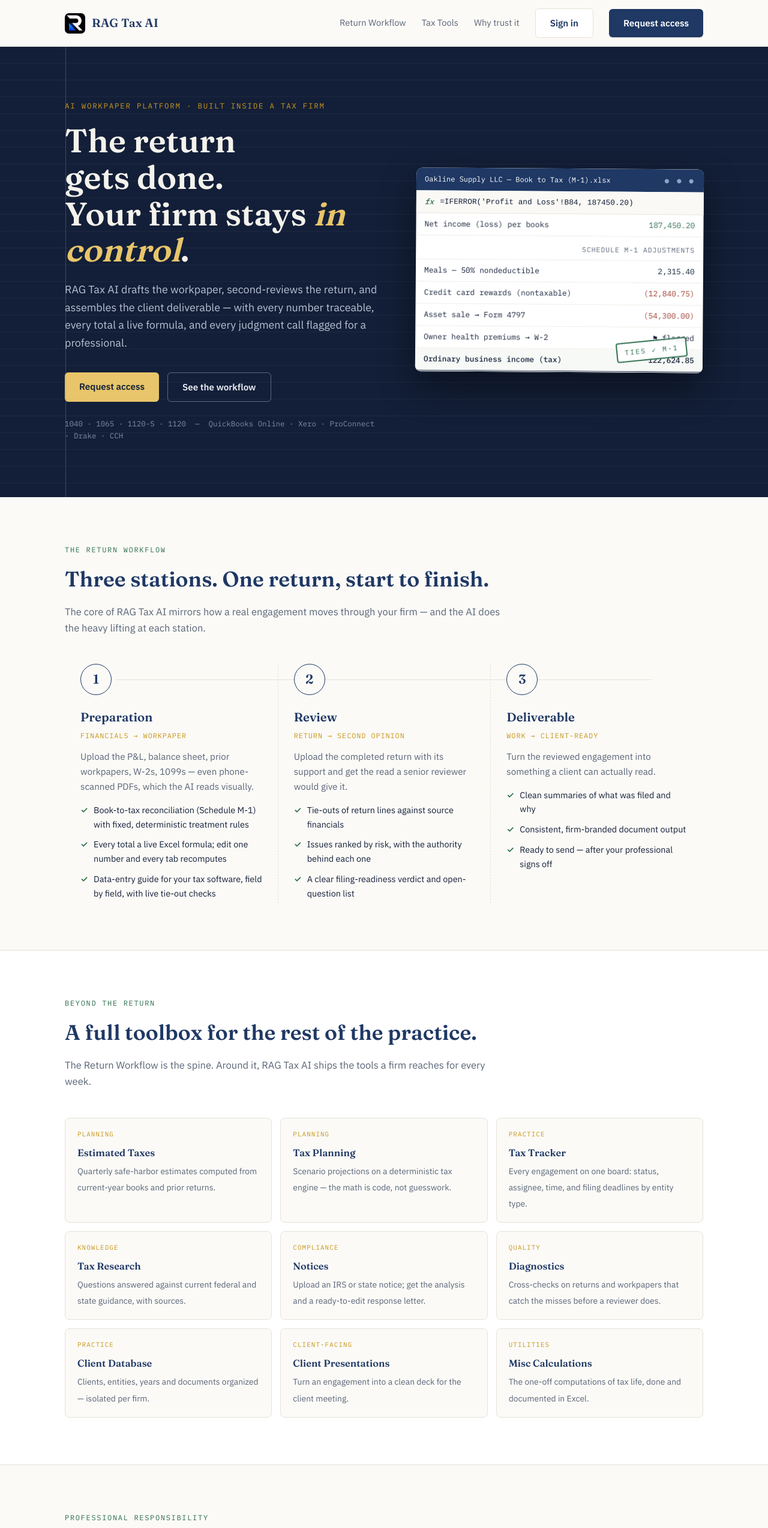
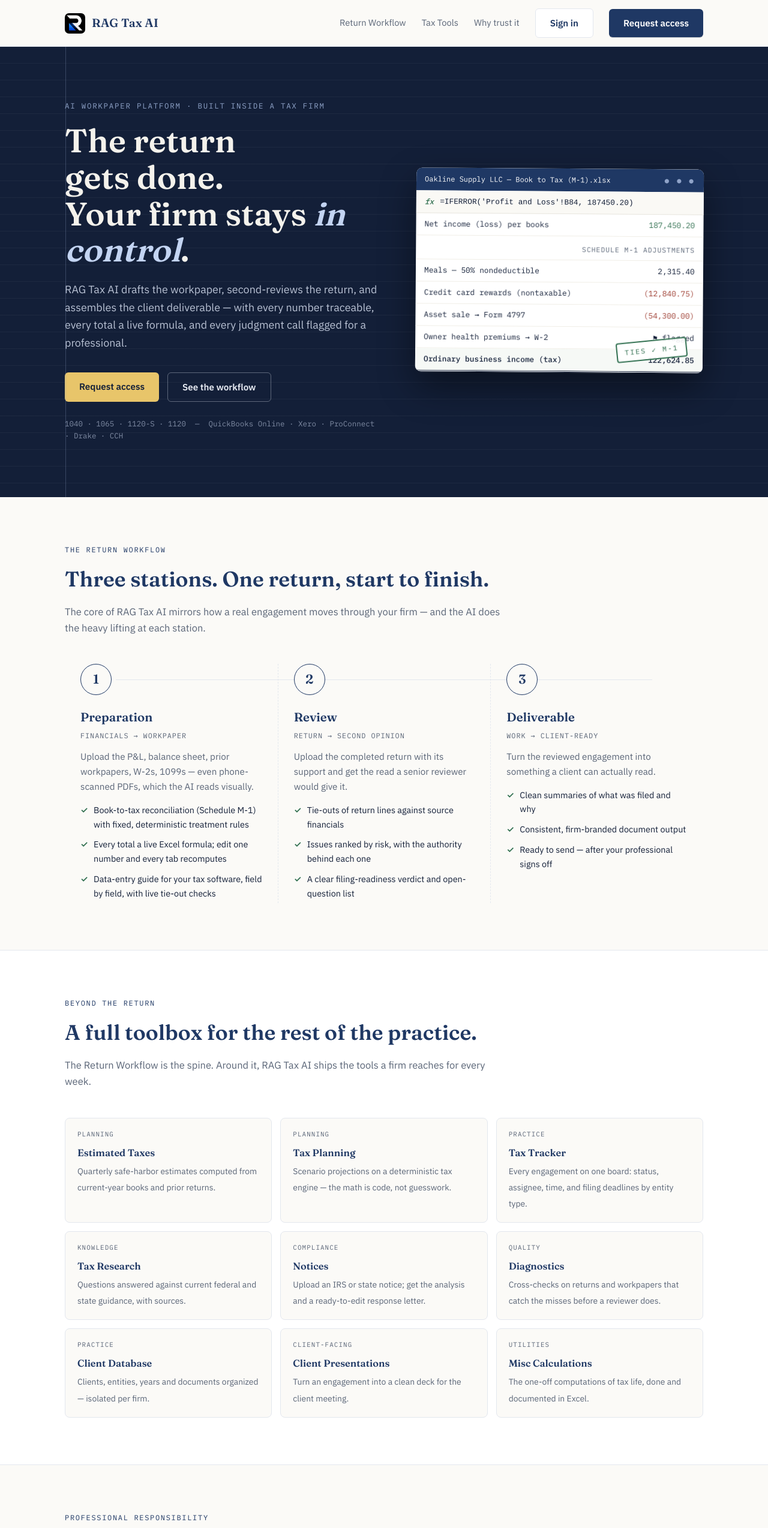
Before and after one commit to AugustoGiorgi/RAG2, a website: page landing.html in a window 1280 px wide. Shown: the top 2548 px of the page at 60% size. Drawn offline with Linux system fonts and the light colour scheme.

Commit message:
Landing: paleta final por pedido de Rama — azul + blancos/grises; amarillo SOLO en botones de accion
Base navy/tinta con anotaciones en steel blue y grises; el dorado queda exclusivamente en
los botones Request access (hero y CTA). Kickers/tags/numeros de paso/bordes en navy/slate.
Verde solo semantico dentro del workpaper mock (celdas vivas, sello TIES, checks).

Co-Authored-By: Claude Opus 4.8 <noreply@anthropic.com>

```diff
--- a/landing.html
+++ b/landing.html
@@ -12,11 +12,12 @@
   :root{
     --ink:#131f38;        /* deep ink navy — hero ground */
     --paper:#fbfaf7;      /* warm paper — page ground */
-    --navy:#1f3864;       /* brand navy — headings, buttons */
-    --green:#2e6e4e;      /* ledger green — accent, ticks */
-    --gold:#c9971c;       /* pencil gold — small annotations */
+    --navy:#1f3864;       /* brand navy — headings, primary elements */
+    --green:#2e6e4e;      /* ledger green — ticks, live cells (semantic only) */
+    --gold:#e8c56a;       /* action gold — CTA buttons ONLY */
     --slate:#5a6577;      /* muted text */
-    --rule:#e6e2d8;       /* ledger rule lines */
+    --steel:#8fa3c8;      /* soft steel blue — annotations on dark */
+    --rule:#e3e7ee;       /* cool grey rule lines */
     --serif:"Fraunces",Georgia,serif;
     --sans:"IBM Plex Sans",-apple-system,"Segoe UI",sans-serif;
     --mono:"IBM Plex Mono",ui-monospace,Consolas,monospace;
@@ -25,8 +26,8 @@
   html{scroll-behavior:smooth}
   body{font-family:var(--sans);color:var(--ink);background:var(--paper);line-height:1.65;font-size:16.5px}
   .wrap{max-width:1120px;margin:0 auto;padding:0 28px}
-  a{color:var(--green)}
-  ::selection{background:#f3e3b8}
+  a{color:var(--navy)}
+  ::selection{background:#dbe4f5}
 
   /* ---------- header ---------- */
   header{position:sticky;top:0;z-index:20;background:rgba(251,250,247,.92);backdrop-filter:blur(8px);border-bottom:1px solid var(--rule)}
@@ -47,14 +48,14 @@
   .hero::before{content:"";position:absolute;inset:0;background:
     repeating-linear-gradient(to bottom,transparent 0 27px,rgba(255,255,255,.045) 27px 28px);
     pointer-events:none}
-  .hero::after{content:"";position:absolute;top:0;bottom:0;left:8.5%;width:1px;background:rgba(201,151,28,.35);pointer-events:none}
+  .hero::after{content:"";position:absolute;top:0;bottom:0;left:8.5%;width:1px;background:rgba(143,163,200,.3);pointer-events:none}
   .hero-grid{display:grid;grid-template-columns:1.05fr .95fr;gap:56px;align-items:center;padding-top:88px;padding-bottom:92px;position:relative}
-  .eyebrow{font-family:var(--mono);font-size:.78rem;letter-spacing:.14em;text-transform:uppercase;color:var(--gold);margin-bottom:18px}
+  .eyebrow{font-family:var(--mono);font-size:.78rem;letter-spacing:.14em;text-transform:uppercase;color:var(--steel);margin-bottom:18px}
   .hero h1{font-family:var(--serif);font-weight:600;font-size:clamp(2.1rem,4.6vw,3.4rem);line-height:1.12;text-wrap:balance;margin-bottom:20px}
-  .hero h1 em{font-style:italic;color:#e8c56a}
+  .hero h1 em{font-style:italic;color:#c3d4f2}
   .hero p.lede{font-size:1.12rem;color:#b9c2d4;max-width:33em;margin-bottom:34px}
   .hero .cta-row{display:flex;gap:14px;flex-wrap:wrap}
-  .hero .btn-gold{background:#e8c56a;color:var(--ink)}
+  .hero .btn-gold{background:var(--gold);color:var(--ink)}
   .hero .btn-line{color:#e9edf5;border:1px solid rgba(233,237,245,.35);background:transparent}
   .hero .foot{margin-top:26px;font-family:var(--mono);font-size:.78rem;color:#7f8ba3}
 
@@ -84,7 +85,7 @@
 
   /* ---------- sections ---------- */
   section{padding:78px 0}
-  .kicker{font-family:var(--mono);font-size:.75rem;letter-spacing:.14em;text-transform:uppercase;color:var(--green);margin-bottom:10px}
+  .kicker{font-family:var(--mono);font-size:.75rem;letter-spacing:.14em;text-transform:uppercase;color:var(--navy);margin-bottom:10px}
   h2{font-family:var(--serif);font-weight:600;font-size:clamp(1.6rem,3vw,2.2rem);color:var(--navy);text-wrap:balance;margin-bottom:12px}
   .sub{color:var(--slate);max-width:44em;margin-bottom:46px}
 
@@ -96,7 +97,7 @@
   .step .n{counter-increment:step;width:52px;height:52px;border-radius:50%;background:var(--paper);border:1.5px solid var(--navy);color:var(--navy);font-family:var(--serif);font-size:1.35rem;font-weight:600;display:flex;align-items:center;justify-content:center;margin-bottom:20px;position:relative;z-index:1}
   .step .n::before{content:counter(step)}
   .step h3{font-family:var(--serif);font-size:1.28rem;font-weight:600;color:var(--navy);margin-bottom:4px}
-  .step .tag{font-family:var(--mono);font-size:.74rem;color:var(--gold);letter-spacing:.08em;text-transform:uppercase;margin-bottom:12px}
+  .step .tag{font-family:var(--mono);font-size:.74rem;color:var(--slate);letter-spacing:.08em;text-transform:uppercase;margin-bottom:12px}
   .step p{color:var(--slate);font-size:.95rem;margin-bottom:10px}
   .step ul{list-style:none;margin-top:6px}
   .step li{font-size:.9rem;padding:5px 0 5px 22px;position:relative;color:var(--ink)}
@@ -109,7 +110,7 @@
   .tool:hover{transform:translateY(-2px);box-shadow:0 8px 22px rgba(19,31,56,.08)}
   .tool b{display:block;font-family:var(--serif);font-weight:600;color:var(--navy);font-size:1.02rem;margin-bottom:3px}
   .tool span{font-size:.87rem;color:var(--slate)}
-  .tool .m{font-family:var(--mono);font-size:.68rem;color:var(--gold);letter-spacing:.1em;text-transform:uppercase;display:block;margin-bottom:8px}
+  .tool .m{font-family:var(--mono);font-size:.68rem;color:var(--slate);letter-spacing:.1em;text-transform:uppercase;display:block;margin-bottom:8px}
 
   /* trust */
   .trust-grid{display:grid;grid-template-columns:repeat(4,1fr);gap:30px}
@@ -122,7 +123,7 @@
   .cta::before{content:"";position:absolute;inset:0;background:repeating-linear-gradient(to bottom,transparent 0 27px,rgba(255,255,255,.045) 27px 28px)}
   .cta h2{color:#fff;margin-bottom:8px}
   .cta p{color:#b9c2d4;max-width:34em}
-  .cta .btn-gold{background:#e8c56a;color:var(--ink);white-space:nowrap;position:relative}
+  .cta .btn-gold{background:var(--gold);color:var(--ink);white-space:nowrap;position:relative}
 
   footer{border-top:1px solid var(--rule);padding:30px 0;background:#fff}
   footer .wrap{display:flex;justify-content:space-between;gap:20px;flex-wrap:wrap;color:var(--slate);font-size:.84rem}
```
